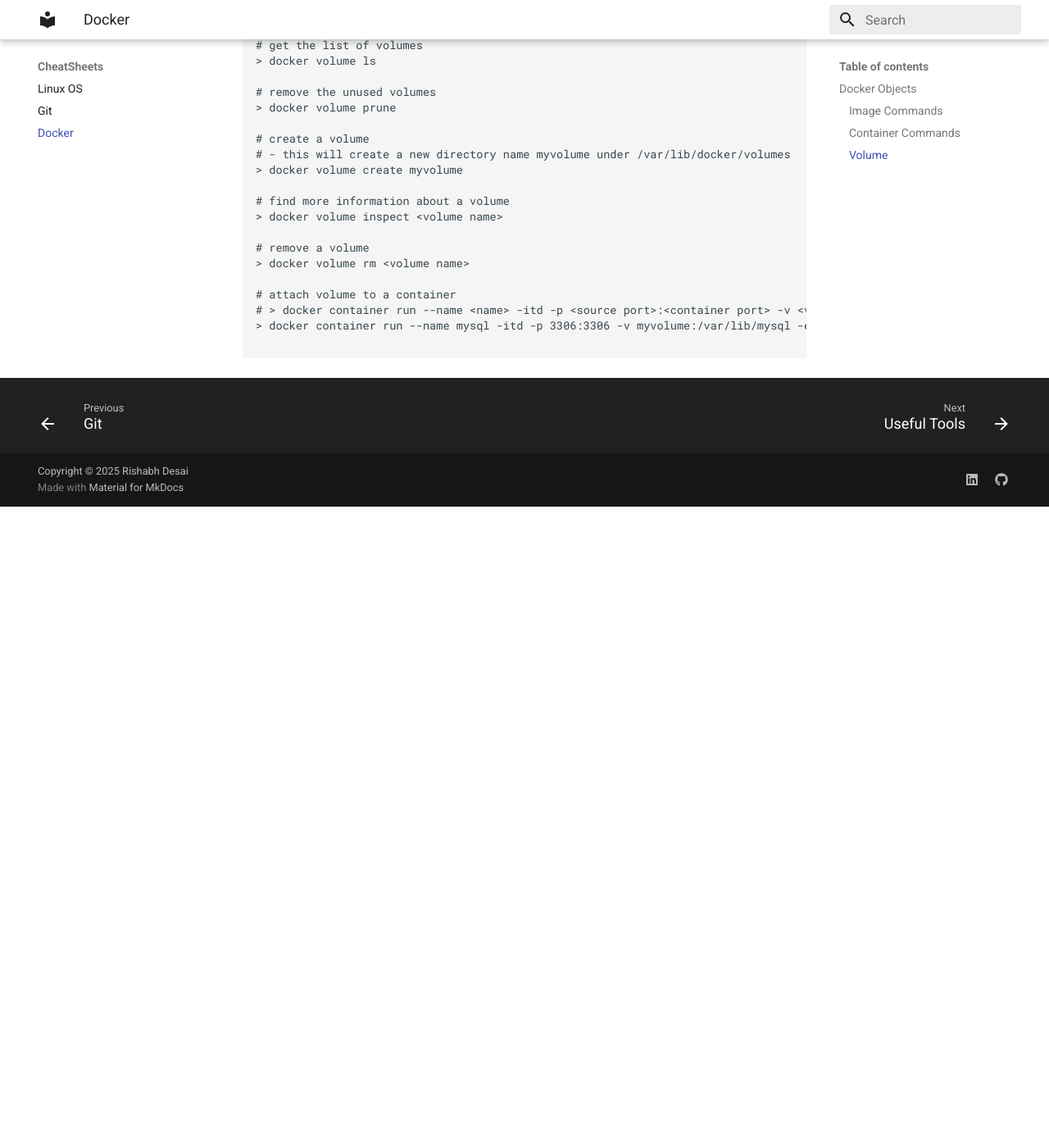
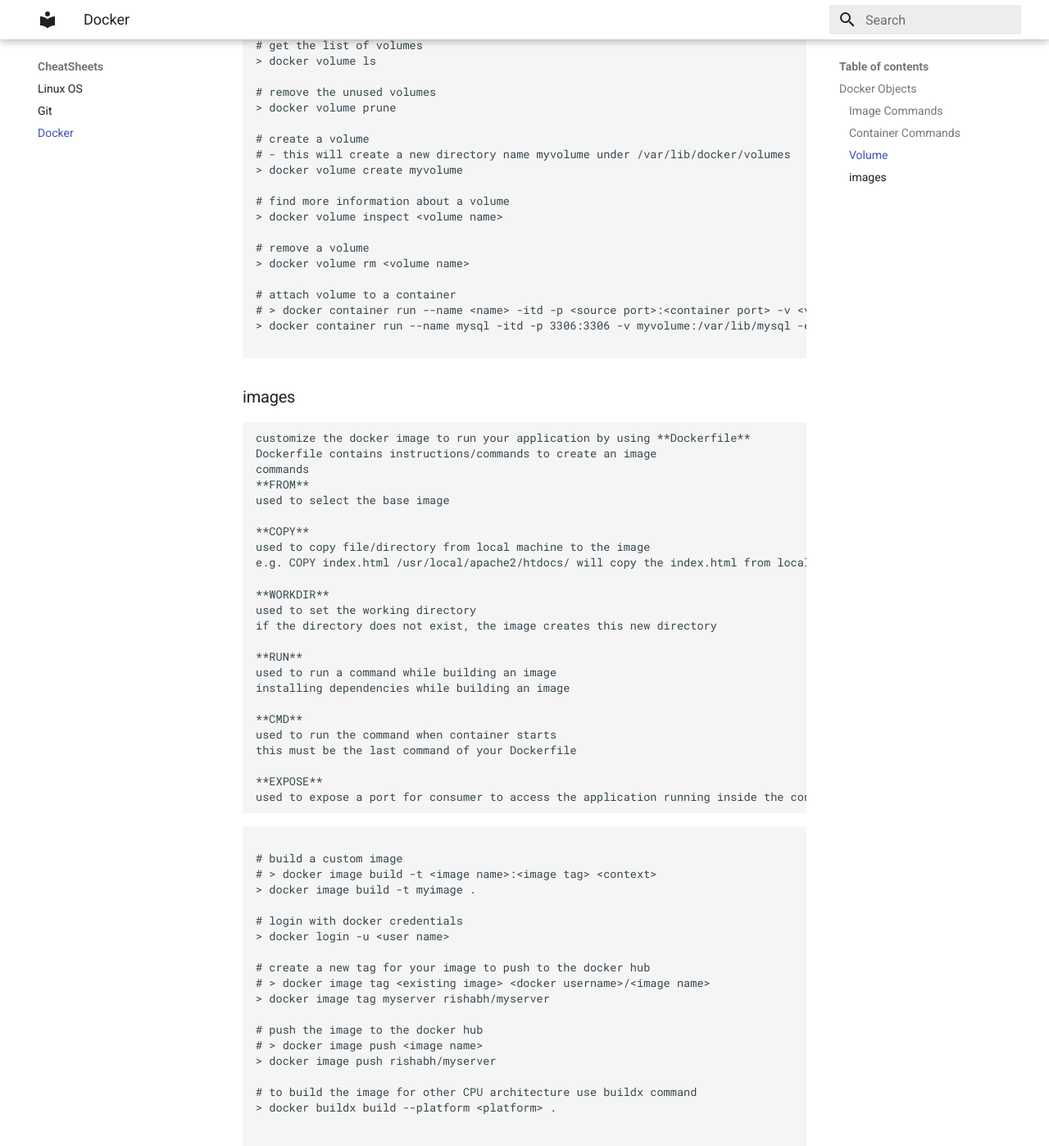
Before and after one commit to rishabdesai/mkdocs-cv, an MkDocs documentation site: the page built from docs/devtools/cheatsheet/docker.md, in a window 1280 px wide and 1400 px high, scrolled down 2435 px. Shown: the whole window at 82% size. Built offline with MkDocs 1.6.1 and Material for MkDocs 9.7.7, drawn with Linux system fonts in a browser that asks for light colours; before the commit the page ends 3053 px from its top, so only the background shows below that.

Commit message:
docker commands updated

````diff
--- a/docs/devtools/cheatsheet/docker.md
+++ b/docs/devtools/cheatsheet/docker.md
@@ -129,3 +129,54 @@
 > docker container run --name mysql -itd -p 3306:3306 -v myvolume:/var/lib/mysql -e MYSQL_ROOT_PASSWORD=root mysql
 
 ```
+### images
+```
+customize the docker image to run your application by using **Dockerfile**
+Dockerfile contains instructions/commands to create an image
+commands
+**FROM**
+used to select the base image
+
+**COPY**
+used to copy file/directory from local machine to the image
+e.g. COPY index.html /usr/local/apache2/htdocs/ will copy the index.html from local machine to the /usr/local/apache2/htdocs/ of image
+
+**WORKDIR**
+used to set the working directory
+if the directory does not exist, the image creates this new directory
+
+**RUN**
+used to run a command while building an image
+installing dependencies while building an image
+
+**CMD**
+used to run the command when container starts
+this must be the last command of your Dockerfile
+
+**EXPOSE**
+used to expose a port for consumer to access the application running inside the container
+```
+
+
+```bash
+
+# build a custom image
+# > docker image build -t <image name>:<image tag> <context>
+> docker image build -t myimage .
+
+# login with docker credentials
+> docker login -u <user name>
+
+# create a new tag for your image to push to the docker hub
+# > docker image tag <existing image> <docker username>/<image name>
+> docker image tag myserver rishabh/myserver
+
+# push the image to the docker hub
+# > docker image push <image name>
+> docker image push rishabh/myserver
+
+# to build the image for other CPU architecture use buildx command
+> docker buildx build --platform <platform> .
+
+
+```
````
